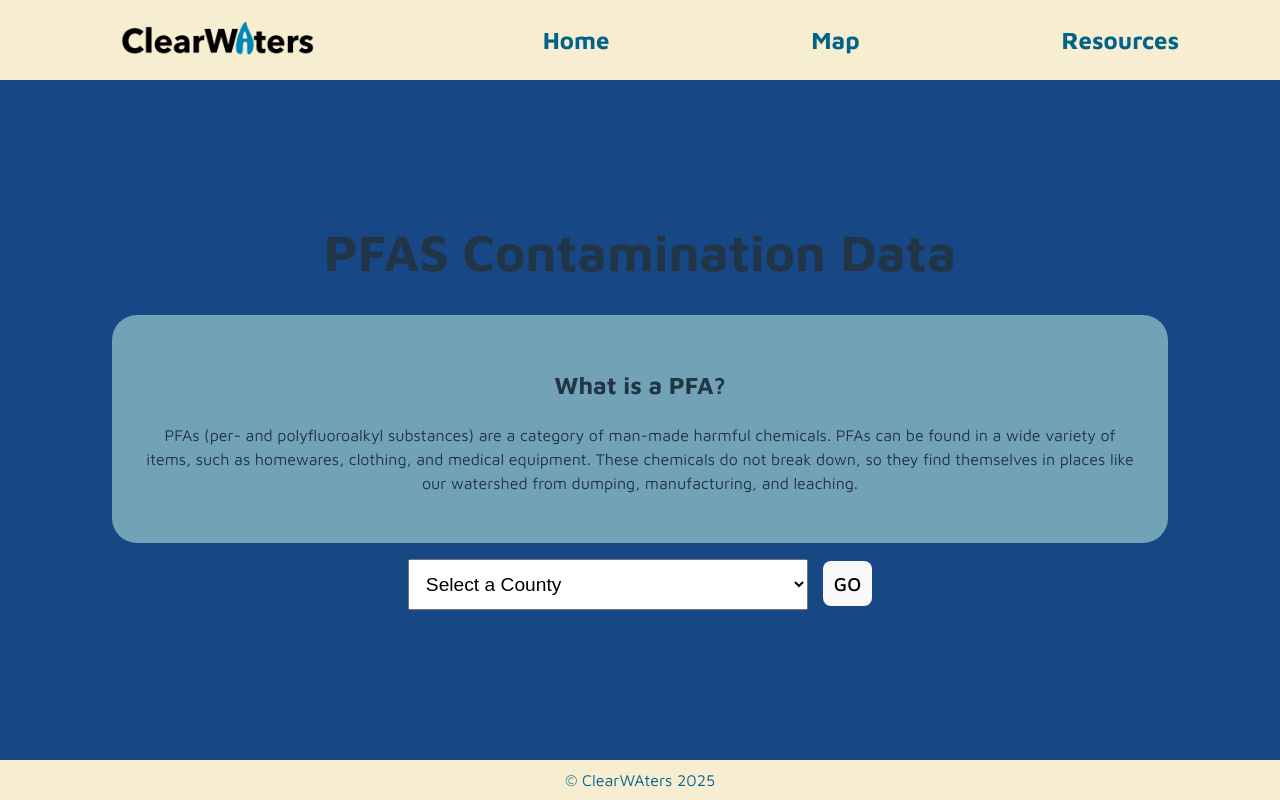
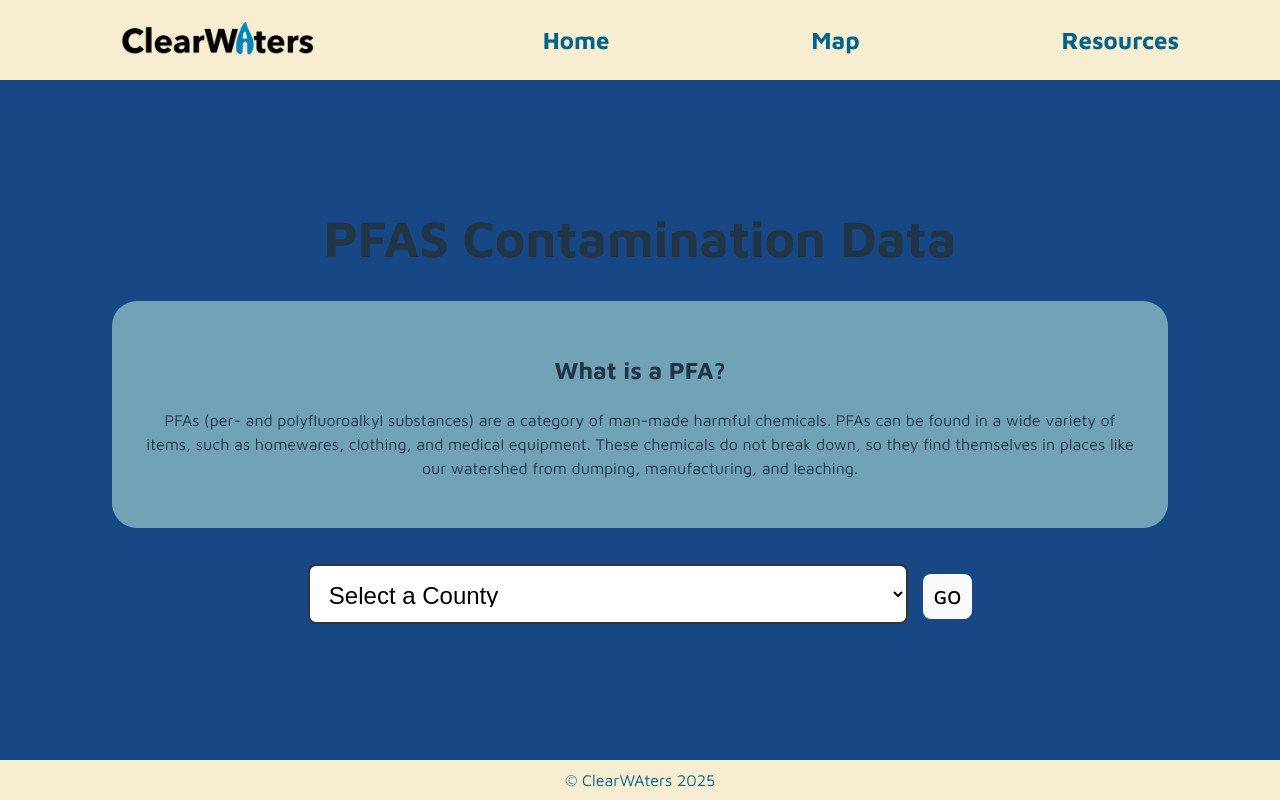
Before and after one commit to kellyjhorak/Squash, a React (Vite) app in the folder ClearWAters/: page / in a window 1280 px wide. Built offline with nearby package versions, Linux system fonts and the light colour scheme.

Commit message:
edit dropdown

```diff
--- a/ClearWAters/src/homepage.jsx
+++ b/ClearWAters/src/homepage.jsx
@@ -135,12 +135,7 @@ export default function Homepage() {
         <main>
           {!showData ? (
             <div className="input-section">
-              <select
-                id="county-select"
-                value={countyInput}
-                onChange={handleSelectChange}
-                style={{ fontSize: '1.2em', padding: '13px', width: '400px' }}
-              >
+              <select id="county-select" value={countyInput} onChange={handleSelectChange}>
                 <option value="">Select a County</option>
                 {counties.map(county => (
                   <option key={county} value={county}>
--- a/ClearWAters/src/styling.css
+++ b/ClearWAters/src/styling.css
@@ -185,3 +185,16 @@ border-radius: 25px;
   padding: 10px;
   margin-right: 15px;
 }
+
+#county-select {
+  font-size: 1.5em;
+  color: black;
+  font-display: center;
+  padding: 15px;
+  width: 600px;
+  height: 60px;
+  border-radius: 8px;
+  border: 2px solid #333;
+  background-color: #fff;
+  margin-top: 20px;
+}
```
